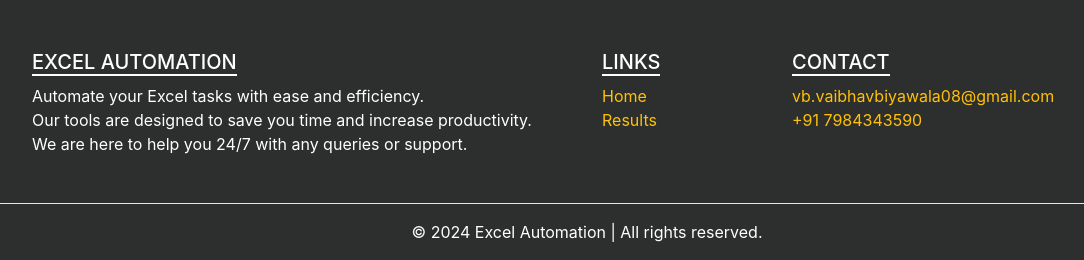
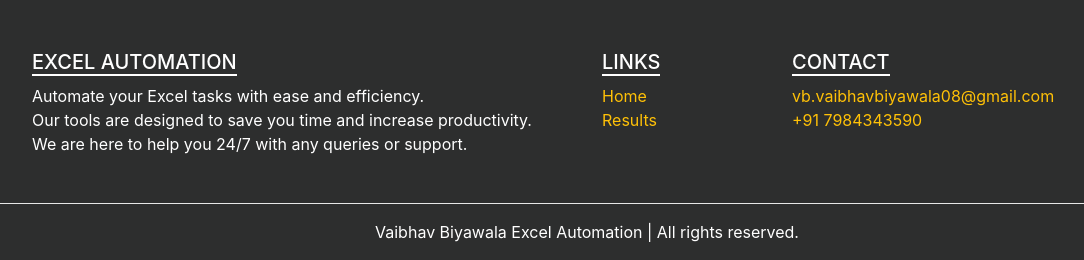
Before and after one commit to VaibhavBiyawala/Excel_Automation, a Flask app: page /cash_upload in a window 1280 px wide. Shown: the part 563-823 px from the top of the page, without its empty margins (53-1137 px from the left). Run offline with Flask 3, Linux system fonts and the light colour scheme; the visitor is signed in with stand-in values (Sample User, id 1); some libraries are stand-ins or nearby versions.

Commit message:
Update footer to reflect new ownership attribution

```diff
--- a/app/templates/footer.html
+++ b/app/templates/footer.html
@@ -28,6 +28,6 @@
         </div>
     </div>
     <div class="text-center p-3" style="border-top: 1px solid #e7e7e7;">
-        © 2024 Excel Automation | All rights reserved.
+        Vaibhav Biyawala Excel Automation | All rights reserved.
     </div>
 </footer>
```
